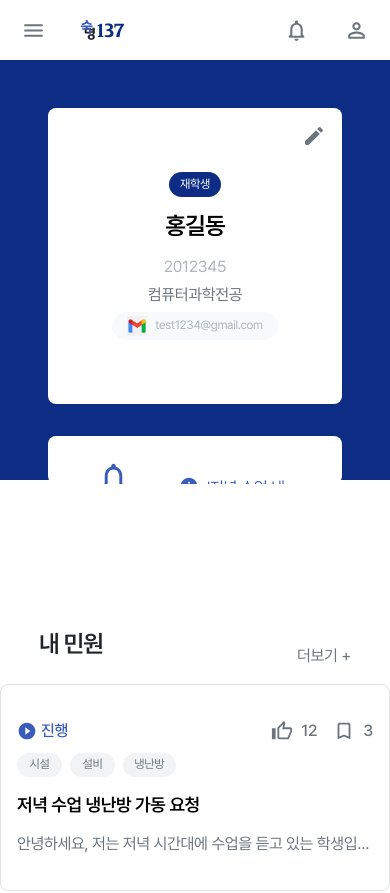
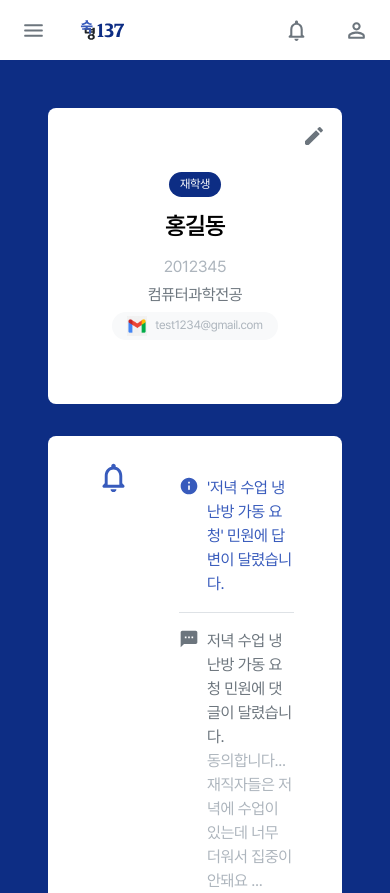
Before and after one commit to waieiches/SM-137-Frontend, a React (Vite) app: page /mypage in a window 390 px wide. Shown: the top 893 px of the page. Built offline with nearby package versions, Linux system fonts and the light colour scheme.

Commit message:
fix : width가 줄어들 때 background가 고정되어있는 문제 해결
1. background 문제 해결
2. 모바일 화면에선 myPageInfo와 알람이 세로로 정렬될 수 있도록 설정
3. 알람창에서 bellIcon은 고정된 상태로 알림만 스크롤이 되도록 설정

```diff
--- a/src/pages/my-page/MyPage.tsx
+++ b/src/pages/my-page/MyPage.tsx
@@ -8,16 +8,20 @@ import ScrapComplaints from "./ScrapComplaints";
 const Container = styled.div`
   display: flex;
   justify-content: start;
+  flex-direction: column;
+  align-items: center;
 `;
 const BackGround = styled.div`
-  width: 100%;
   background-color: var(--primary);
-  position: absolute;
-  left: 0;
-  height: 420px;
+  width: 100vw;
+  max-height: 420px;
   padding: 3rem;
   display: flex;
   justify-content: center;
+  @media (max-width: 768px) {
+    max-height: none;
+    height: auto;
+  }
 `;
 const BackgroundContents = styled.div`
   width: 100%;
@@ -26,13 +30,12 @@ const BackgroundContents = styled.div`
   grid-template-columns: 3.5fr 8fr;
   gap: 2rem;
   @media (max-width: 768px) {
-    grid-template-columns: 1fr;
-    grid-template-rows: 1fr 1fr;
+    display: flex;
+    flex-direction: column;
   }
 `;
 const BackgroundOutside = styled.div`
   width: 100%;
-  margin-top: 440px;
   display: flex;
   flex-direction: column;
   gap: 5rem;
--- a/src/pages/my-page/MyPageAlarm.tsx
+++ b/src/pages/my-page/MyPageAlarm.tsx
@@ -15,11 +15,13 @@ const Container = styled.div`
   padding: 1.5rem 3rem;
   display: flex;
   gap: 3rem;
-  overflow-y: auto;
+  overflow: hidden;
 `;
 const AlarmContentContainer = styled.div`
   display: flex;
   flex-direction: column;
+  overflow-y: auto;
+  width: 100%;
 `;
 const Alarm = styled.div`
   display: flex;
```
